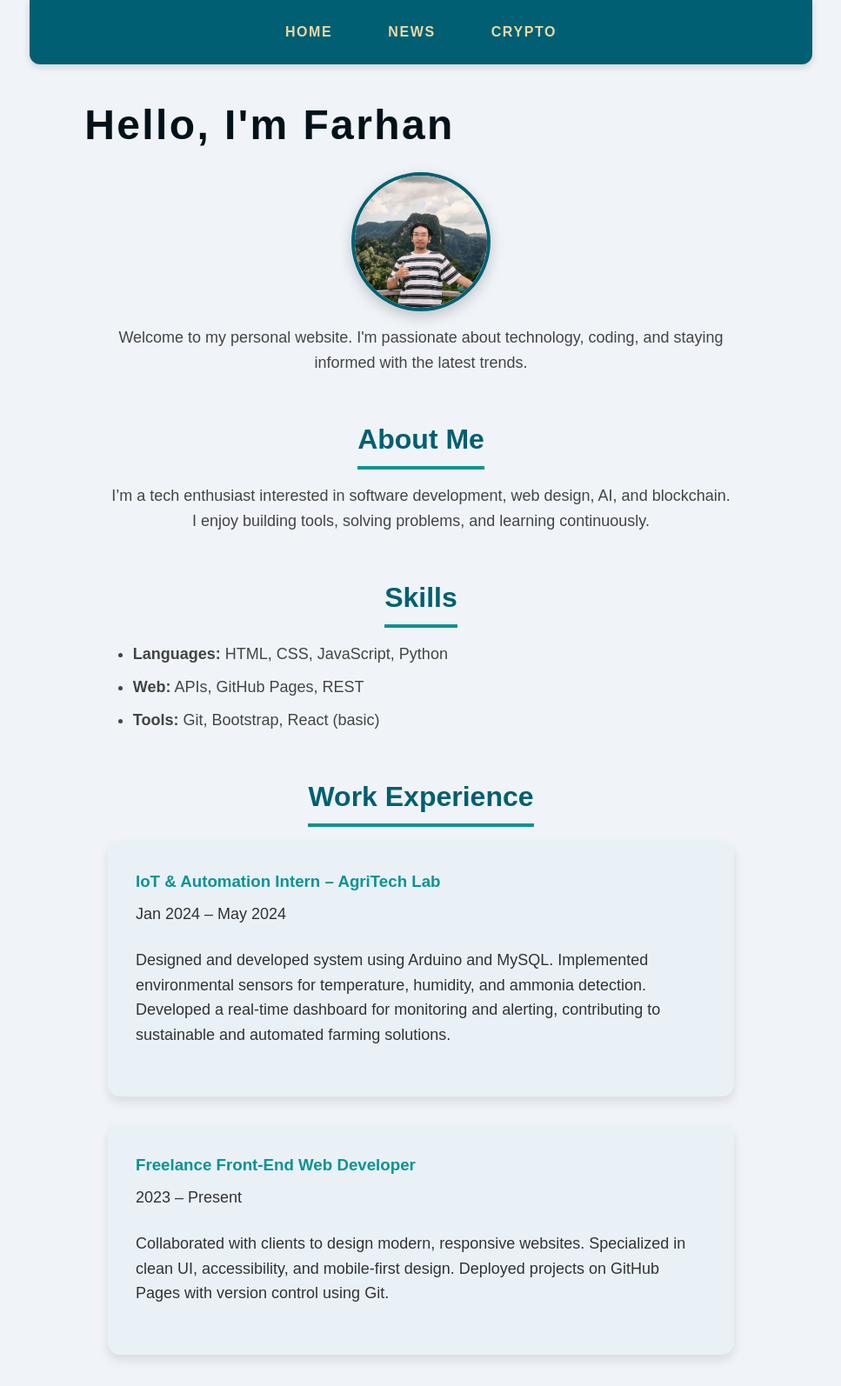
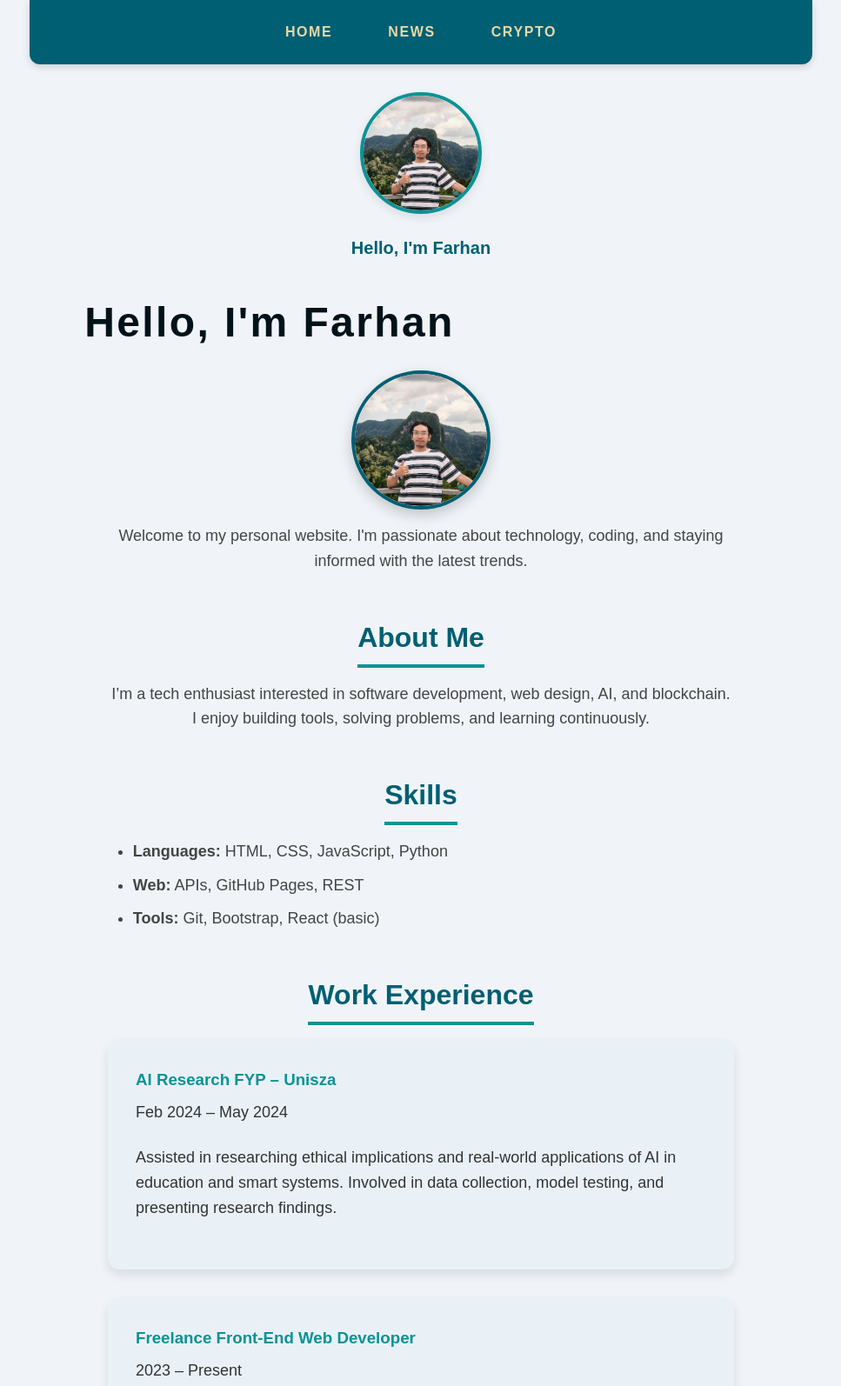
Before and after one commit to farhanem989/TestingApi, a plain HTML site: page index.html in a window 1280 px wide. Shown: the top 1594 px of the page at 87% size, without its empty margins (156-1123 px from the left). Drawn offline with Linux system fonts and the light colour scheme.

Commit message:
Update index.html

```diff
--- a/index.html
+++ b/index.html
@@ -180,6 +180,10 @@
     <a href="news.html">News</a>
     <a href="crypto.html">Crypto</a>
   </nav>
+  <div style="text-align: center; margin-top: 2rem;">
+  <img src="profile.jpeg" alt="Farhan's Profile Picture" style="width: 140px; height: 140px; object-fit: cover; border-radius: 50%; border: 4px solid #0a9396; box-shadow: 0 4px 12px rgba(0,0,0,0.1);" />
+  <p style="font-size: 1.25rem; color: #005f73; margin-top: 1rem; font-weight: 600;">Hello, I'm Farhan</p>
+</div>
 
   <h1>Hello, I'm Farhan</h1>
   <img src="profile.jpeg" alt="Farhan profile photo" class="profile-pic" />
@@ -197,11 +201,11 @@
 
   <h2>Work Experience</h2>
 
-  <section>
-    <h3>IoT & Automation Intern – AgriTech Lab</h3>
-    <p>Jan 2024 – May 2024</p>
-    <p>Designed and developed system using Arduino and MySQL. Implemented environmental sensors for temperature, humidity, and ammonia detection. Developed a real-time dashboard for monitoring and alerting, contributing to sustainable and automated farming solutions.</p>
-  </section>
+ <section>
+  <h3>AI Research FYP – Unisza</h3>
+  <p>Feb 2024 – May 2024</p>
+  <p>Assisted in researching ethical implications and real-world applications of AI in education and smart systems. Involved in data collection, model testing, and presenting research findings.</p>
+</section>
 
   <section>
     <h3>Freelance Front-End Web Developer</h3>
```
